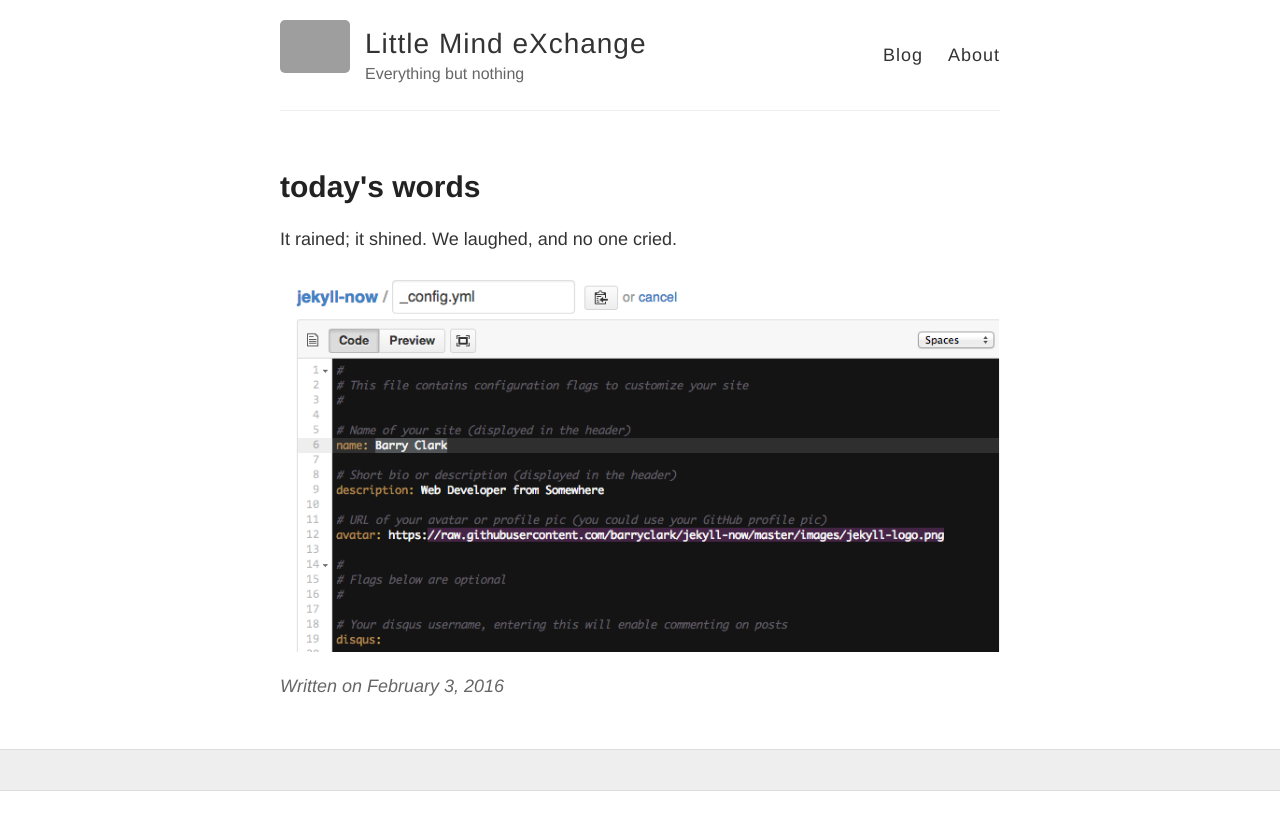
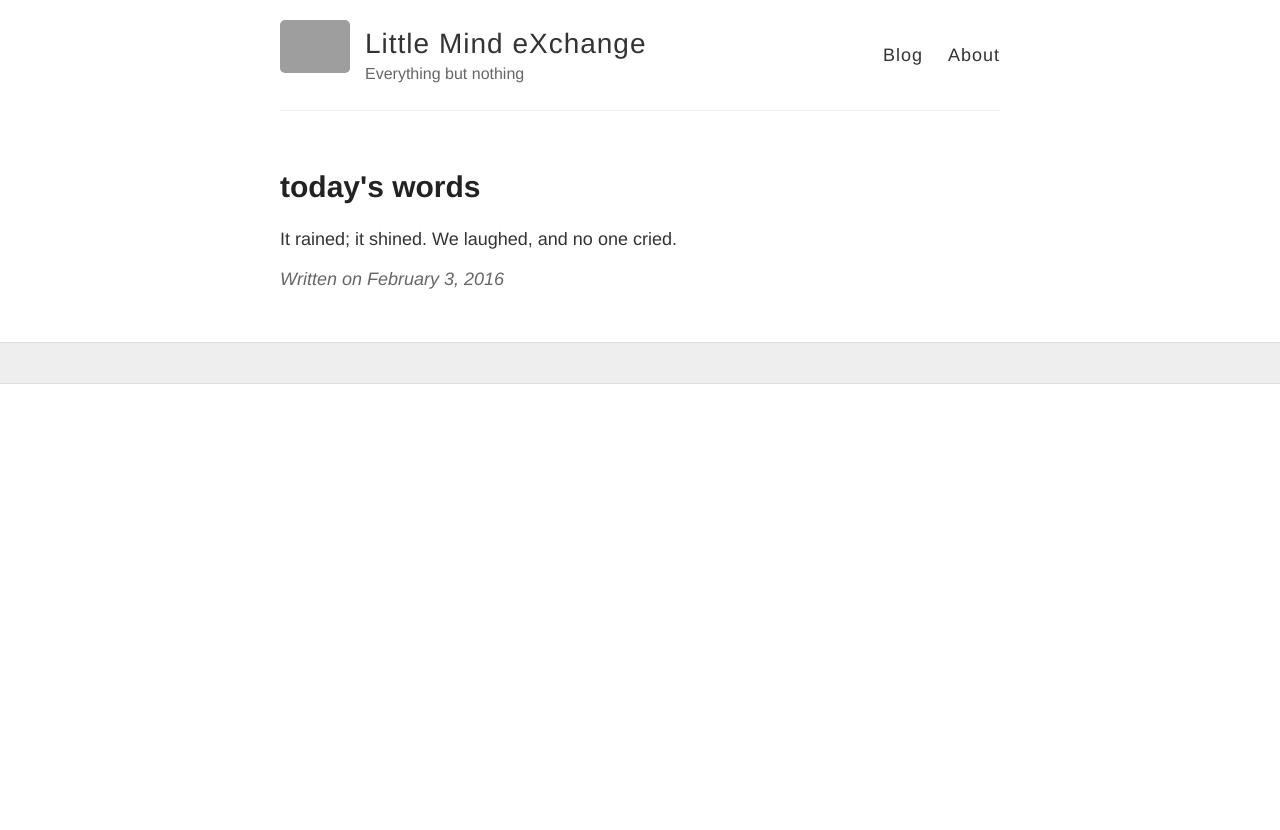
Before and after one commit to mingxinli/mingxinli.github.io, a Jekyll site: the page built from _posts/2016-02-03-firstpost.md, in a window 1280 px wide. Shown: the top 830 px of the page. Built offline with Jekyll 4.4.1, drawn with Linux system fonts in a browser that asks for light colours; grey boxes are pictures that could not be loaded.

Commit message:
Update 2016-02-03-firstpost.md

```diff
--- a/_posts/2016-02-03-firstpost.md
+++ b/_posts/2016-02-03-firstpost.md
@@ -5,5 +5,3 @@ title: today's words
 
 It rained; it shined.
 We laughed, and no one cried.
-
-![profile]({{ site.baseurl }}/images/config.png)
```
